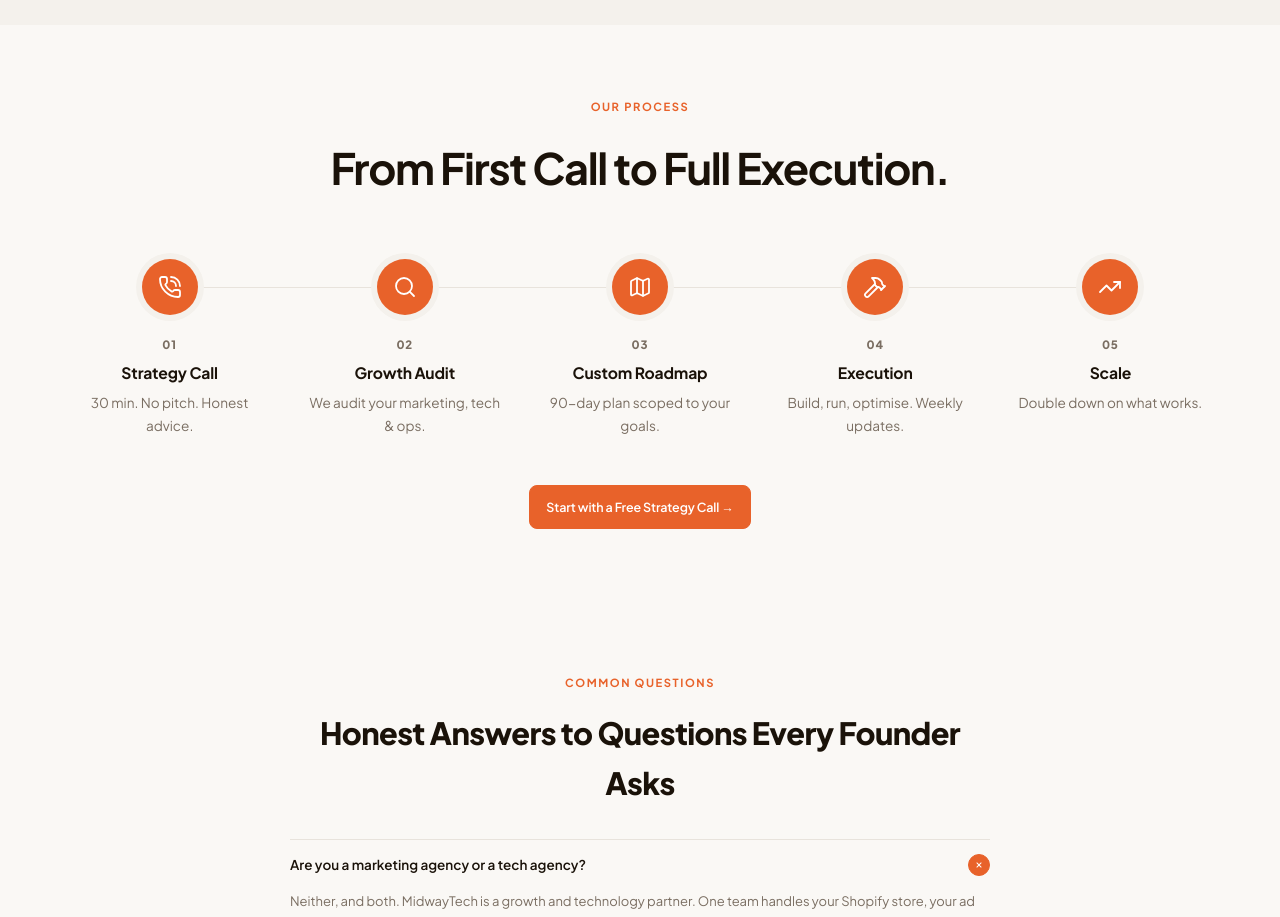
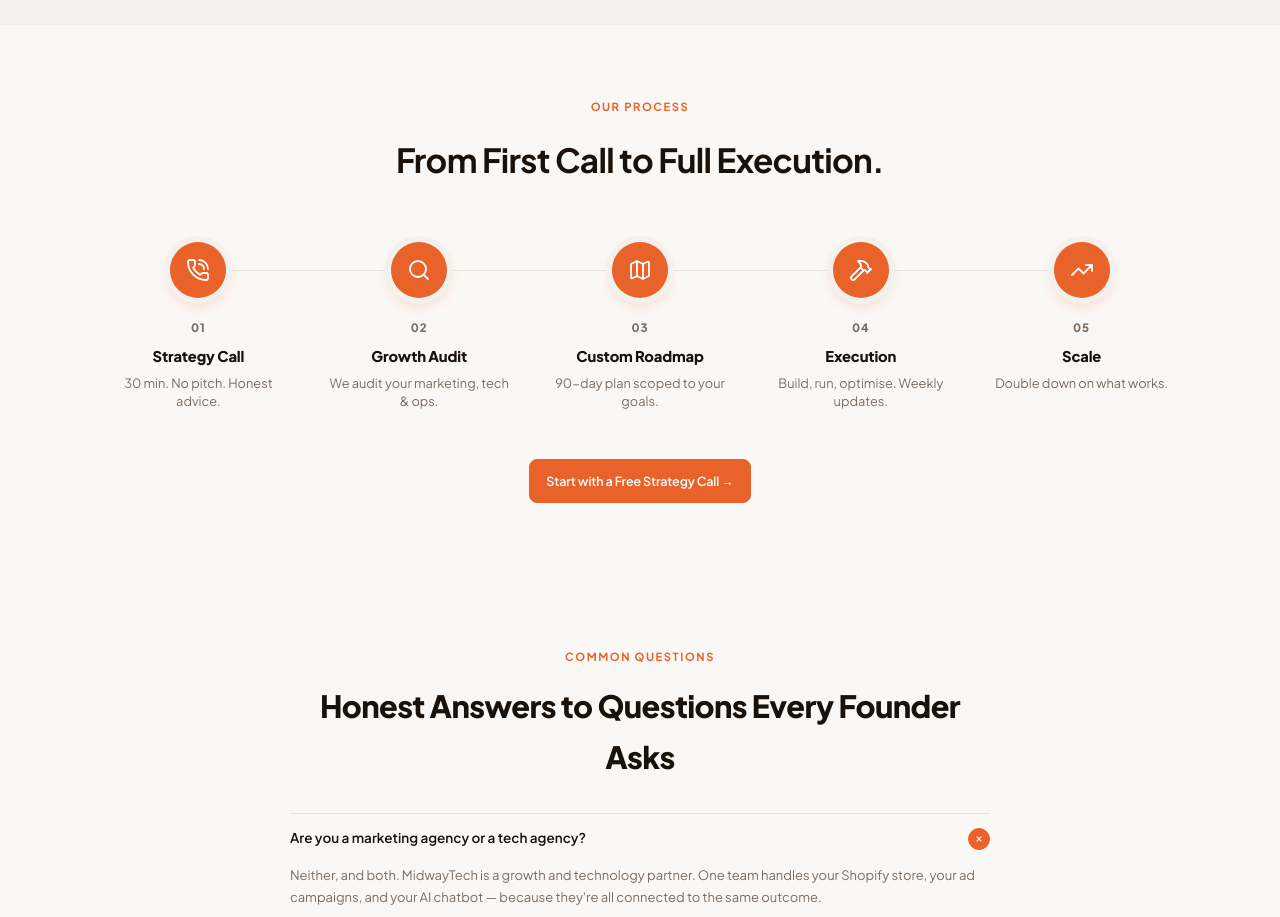
Before and after one commit to midwaytech2026-commits/midway-tech-website, a React (Vite) app in the folder client/: page / in a window 1280 px wide. Shown: the part 5060-5977 px from the top of the page. Built offline with nearby package versions, Linux system fonts and the light colour scheme; no server answers.

Commit message:
ui: apply home page client feedback

```diff
--- a/client/src/components/sections/Process.css
+++ b/client/src/components/sections/Process.css
@@ -16,9 +16,9 @@
 
 .proc-title {
   font-family: var(--font-display);
-  font-size: clamp(2rem, 3.5vw, 2.7rem);
+  font-size: clamp(1.6rem, 2.6vw, 2.2rem);
   font-weight: 700;
-  letter-spacing: -0.03em;
+  letter-spacing: -0.02em;
   color: var(--color-text-main);
   max-width: 700px;
   margin: 0 auto;
@@ -28,7 +28,8 @@
   display: grid;
   grid-template-columns: repeat(5, 1fr);
   gap: 1.5rem;
-  margin-top: 3.5rem;
+  max-width: 1080px;
+  margin: 3.5rem auto 0;
   position: relative;
 }
 .proc-steps::before {
@@ -61,7 +62,7 @@
   margin-bottom: 1.25rem;
   background: var(--color-brand-orange);
   color: #fff;
-  box-shadow: 0 0 0 6px var(--color-bg-soft);
+  box-shadow: 0 0 0 6px var(--color-bg-soft), 0 6px 14px rgba(232, 98, 42, 0.28);
 }
 .proc-step-icon { width: 24px; height: 24px; stroke-width: 1.8; }
 
@@ -76,16 +77,16 @@
 
 .proc-step-title {
   font-family: var(--font-display);
-  font-size: 0.98rem;
-  font-weight: 700;
+  font-size: 0.92rem;
+  font-weight: 800;
   color: var(--color-text-main);
   letter-spacing: -0.01em;
-  margin-bottom: 0.4rem;
+  margin-bottom: 0.35rem;
 }
 .proc-step-desc {
-  font-size: 0.85rem;
+  font-size: 0.8rem;
   color: var(--color-text-muted);
-  line-height: 1.65;
+  line-height: 1.45;
 }
 
 .process-cta {
```
